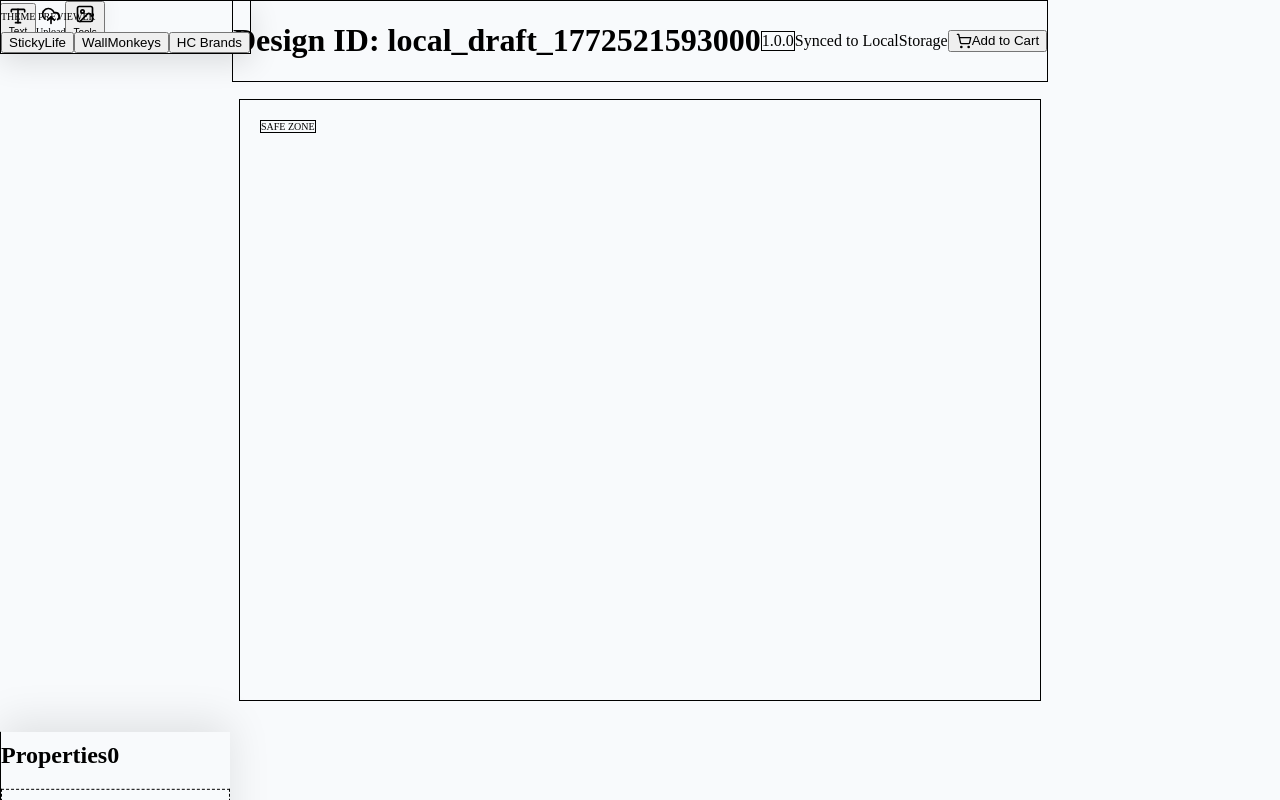
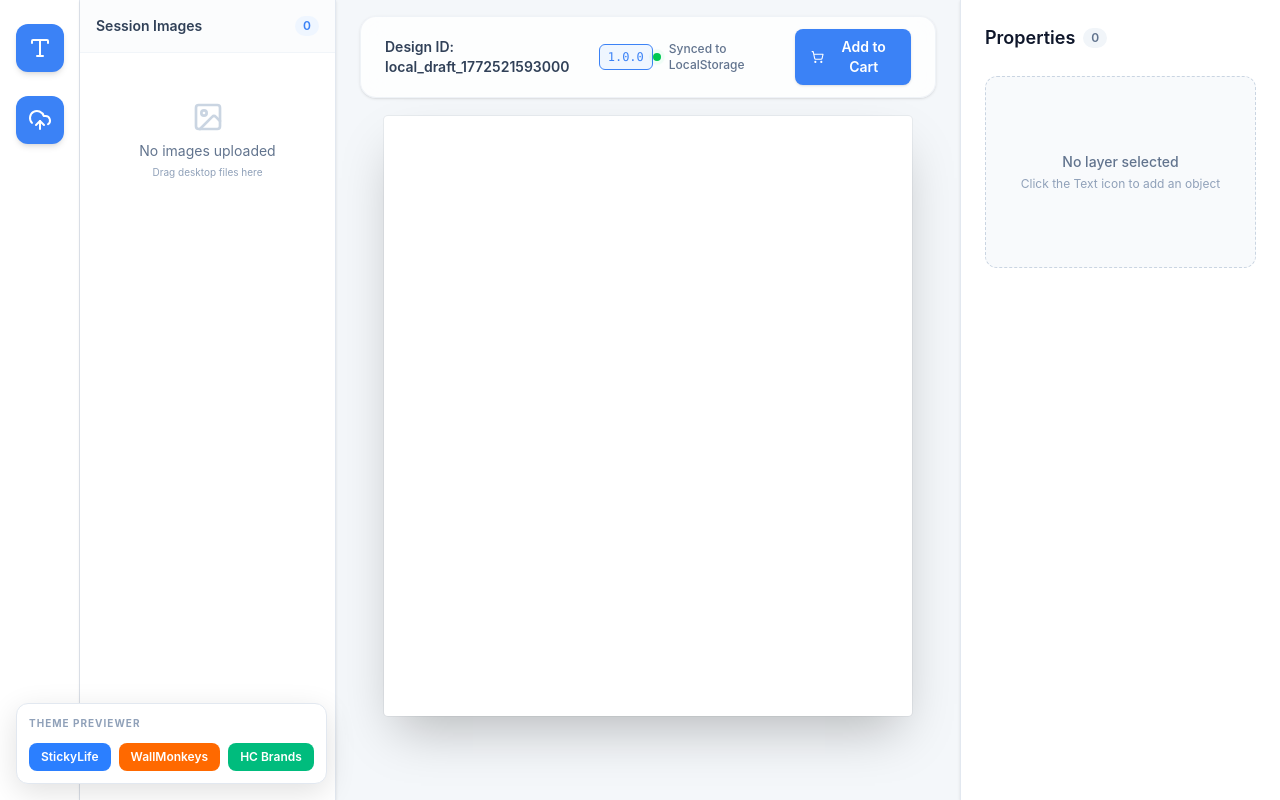
Before and after one commit to ktxd3130-ops/design-wizard, a Next.js app: page / in a window 1280 px wide. Built offline with nearby package versions, Linux system fonts and the light colour scheme.

Commit message:
hotfix: upgrade tailwind config to v4 syntax for vercel build compatibility

```diff
--- a/app/globals.css
+++ b/app/globals.css
@@ -1,8 +1,14 @@
-@tailwind base;
-@tailwind components;
-@tailwind utilities;
+@import "tailwindcss";
 
-html, body {
+@theme {
+  --color-brand-primary: var(--brand-primary);
+  --color-brand-primary-hover: var(--brand-primary-hover);
+  --color-brand-accent: var(--brand-accent);
+  --color-brand-surface: var(--brand-surface);
+}
+
+html,
+body {
   margin: 0;
   padding: 0;
   height: 100vh;
```
